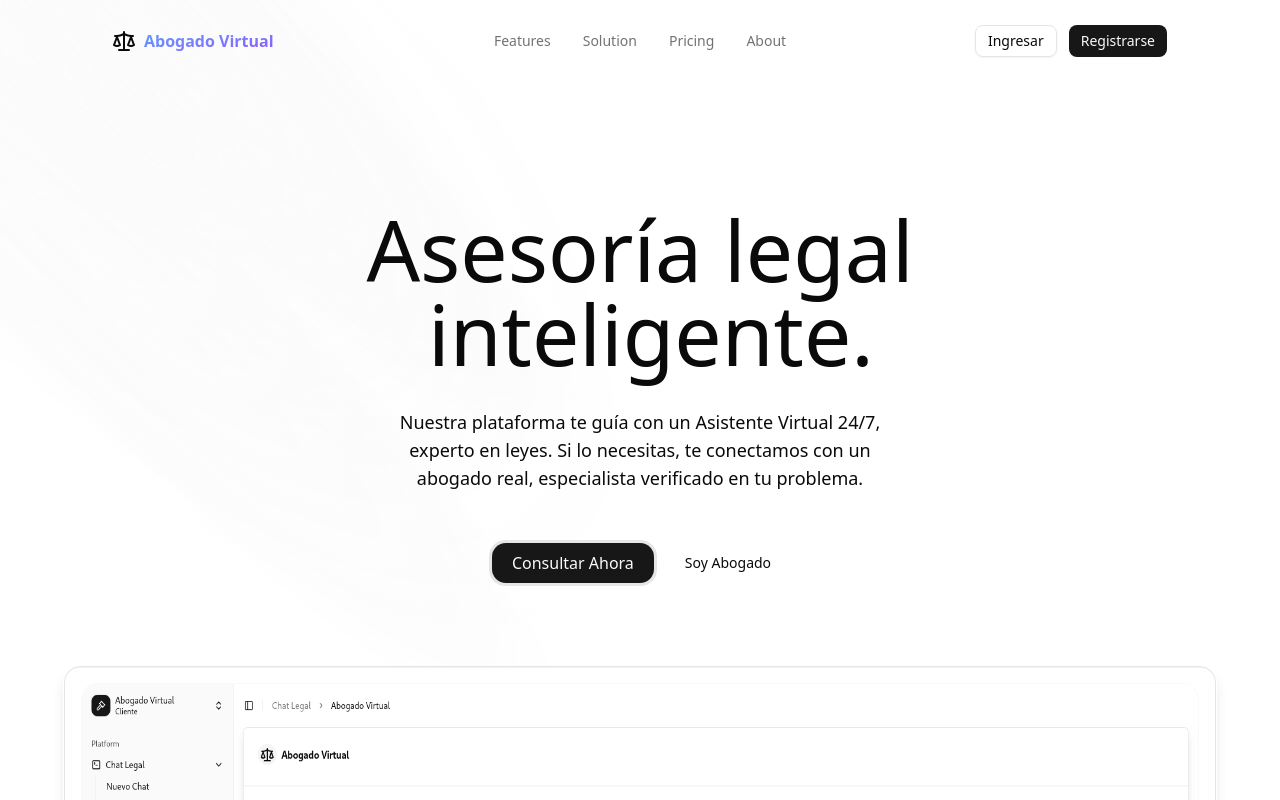
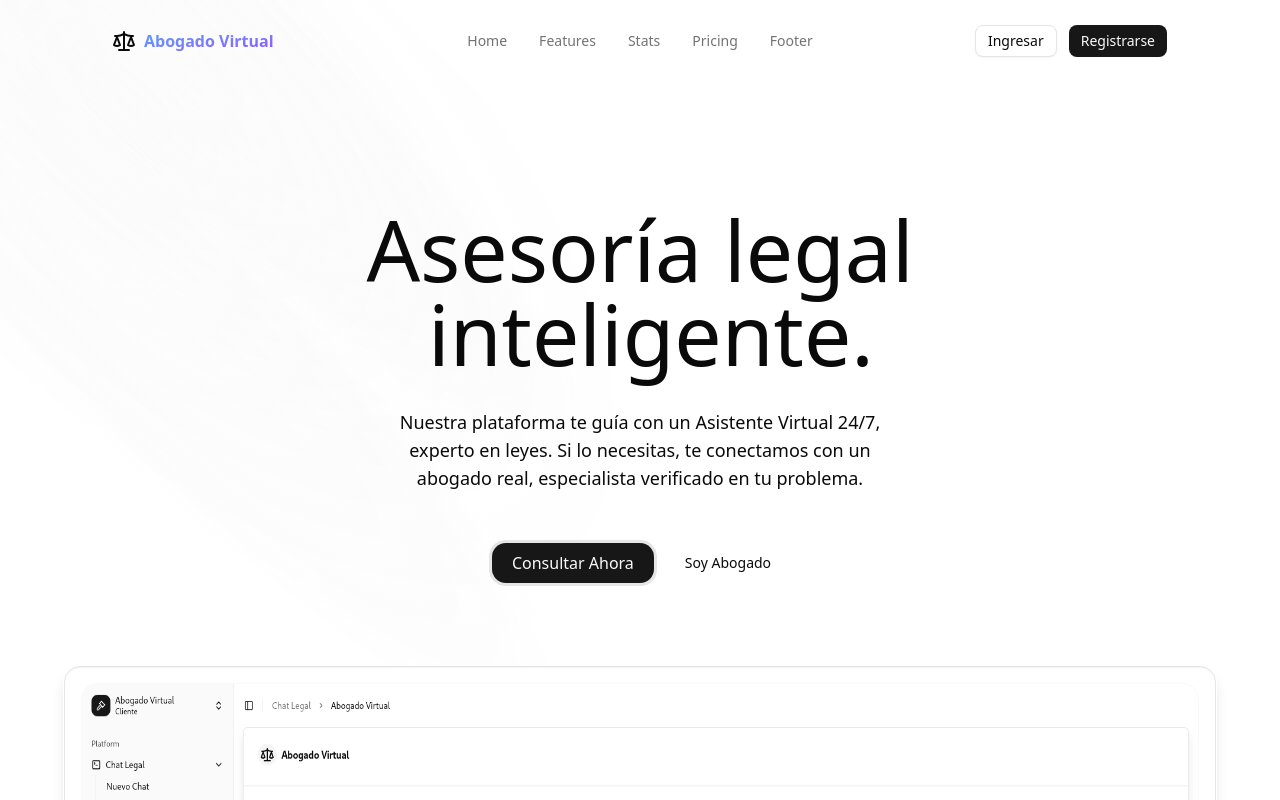
Before and after one commit to hermani456/better-auth, a Next.js app: page / in a window 1280 px wide. Shown: the top 800 px of the page. Built offline with nearby package versions, Linux system fonts and the light colour scheme.

Commit message:
feat: add smooth scroll navigation and update all section components

```diff
--- a/src/app/globals.css
+++ b/src/app/globals.css
@@ -2,6 +2,10 @@
 @import "tw-animate-css";
 
 @custom-variant dark (&:is(.dark *));
+
+html {
+  scroll-behavior: smooth;
+}
 
 @theme inline {
   --color-background: var(--background);
--- a/src/components/features-2.tsx
+++ b/src/components/features-2.tsx
@@ -4,7 +4,7 @@ import { ReactNode } from "react";
 
 export default function Features() {
   return (
-    <section className="py-16 md:py-32">
+    <section className="py-16 md:py-32" id="features">
       <div className="@container mx-auto max-w-5xl px-6">
         <div className="text-center">
           <h2 className="text-balance text-4xl font-semibold lg:text-5xl">
--- a/src/components/footer.tsx
+++ b/src/components/footer.tsx
@@ -31,7 +31,7 @@ const links = [
 
 export default function FooterSection() {
   return (
-    <footer className="py-16 md:py-32">
+    <footer className="py-16 md:py-32" id="footer">
       <div className="mx-auto max-w-5xl px-6">
         <Link
           href="/"
--- a/src/components/header.tsx
+++ b/src/components/header.tsx
@@ -8,10 +8,11 @@ import { cn } from "@/lib/utils";
 import { Scale } from "lucide-react";
 
 const menuItems = [
-  { name: "Features", href: "#link" },
-  { name: "Solution", href: "#link" },
-  { name: "Pricing", href: "#link" },
-  { name: "About", href: "#link" },
+  { name: "Home", href: "#hero" },
+  { name: "Features", href: "#features" },
+  { name: "Stats", href: "#stats" },
+  { name: "Pricing", href: "#pricing" },
+  { name: "Footer", href: "#footer" },
 ];
 
 export const HeroHeader = () => {
--- a/src/components/hero-section.tsx
+++ b/src/components/hero-section.tsx
@@ -32,7 +32,7 @@ export default function HeroSection() {
   return (
     <>
       <HeroHeader />
-      <main className="overflow-hidden">
+      <main className="overflow-hidden" id="hero">
         <div
           aria-hidden
           className="absolute inset-0 isolate hidden opacity-65 contain-strict lg:block"
--- a/src/components/pricing.tsx
+++ b/src/components/pricing.tsx
@@ -5,7 +5,7 @@ import { Check } from 'lucide-react'
 
 export default function Pricing() {
     return (
-        <section className="py-16 md:py-32">
+        <section className="py-16 md:py-32" id='pricing'>
             <div className="mx-auto max-w-6xl px-6">
                 <div className="mx-auto max-w-2xl space-y-6 text-center">
                     <h1 className="text-balance text-4xl font-semibold lg:text-5xl">Un precio justo y transparente</h1>
--- a/src/components/stats.tsx
+++ b/src/components/stats.tsx
@@ -1,6 +1,6 @@
 export default function StatsSection() {
     return (
-        <section className="py-12 md:py-20">
+        <section className="py-12 md:py-20" id="stats">
             <div className="mx-auto max-w-5xl space-y-8 px-6 md:space-y-16">
                 <div className="relative z-10 mx-auto max-w-xl space-y-6 text-center">
                     <h2 className="text-balance text-4xl font-semibold lg:text-5xl">Confianza en Números</h2>
```
